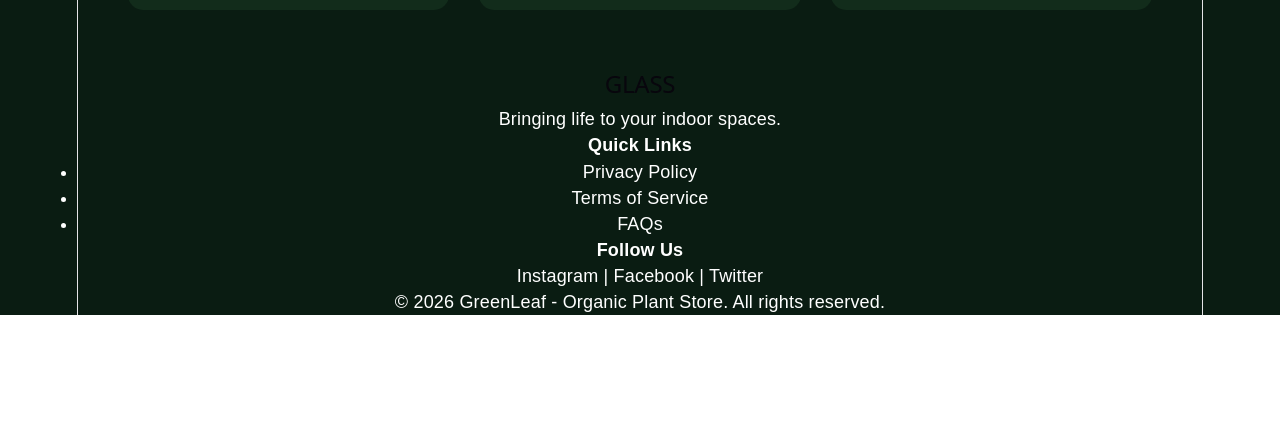
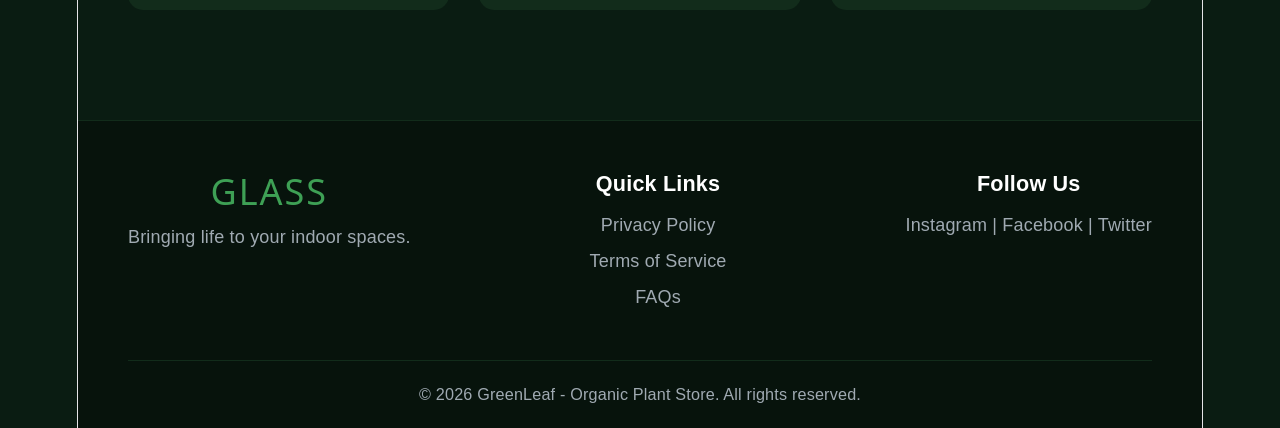
Before and after one commit to KalubovilaDasun/greenleaf-react, a React (Vite) app: page / in a window 1280 px wide. Shown: the part 1229-1657 px from the top of the page. Before the commit the page ends 1544 px from the top, so only its background shows below. Built offline with nearby package versions, Linux system fonts and the light colour scheme.

Commit message:
Added Footer section

```diff
--- a/src/App.css
+++ b/src/App.css
@@ -116,3 +116,65 @@ body {
   color: #3ea055;
   font-weight: bold;
 }
+/* Footer Section Styles */
+.footer-section {
+  background-color: #07130c;
+  padding: 50px 50px 20px;
+  margin-top: 50px;
+  border-top: 1px solid #122c1b;
+}
+
+.footer-content {
+  display: flex;
+  justify-content: space-between;
+  flex-wrap: wrap;
+  gap: 30px;
+  margin-bottom: 40px;
+}
+
+.footer-logo h2 {
+  font-size: 2rem;
+  letter-spacing: 2px;
+  margin-bottom: 10px;
+  color: #3ea055;
+}
+
+.footer-logo p {
+  color: #a0aab2;
+}
+
+.footer-links h4, .footer-social h4 {
+  font-size: 1.2rem;
+  margin-bottom: 15px;
+}
+
+.footer-links ul {
+  list-style: none;
+}
+
+.footer-links ul li {
+  color: #a0aab2;
+  margin-bottom: 10px;
+  cursor: pointer;
+}
+
+.footer-links ul li:hover {
+  color: #3ea055;
+}
+
+.footer-social p {
+  color: #a0aab2;
+  cursor: pointer;
+}
+
+.footer-social p:hover {
+  color: #ffffff;
+}
+
+.footer-bottom {
+  text-align: center;
+  padding-top: 20px;
+  border-top: 1px solid #122c1b;
+  color: #a0aab2;
+  font-size: 0.9rem;
+}
```
